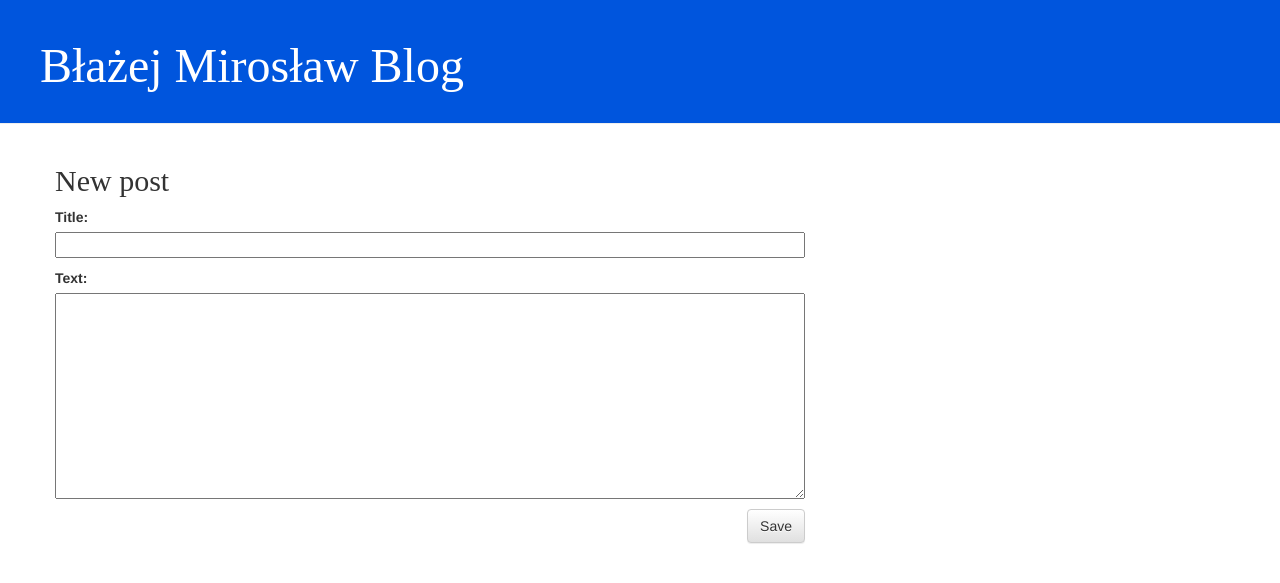
After one commit to BlazejMiroslaw/my-first-blog, a Django app: page /post/new in a window 1280 px wide. The commit adds this page. Shown: the top 583 px of the page. Run offline with Django 5.2, Linux system fonts and the light colour scheme; some libraries are stand-ins or nearby versions.

Commit message:
dodawanie, edytowanie postów, tylko dla admina

```diff
--- /dev/null
+++ b/blog/forms.py
@@ -0,0 +1,9 @@
+from django import forms
+
+from .models import Post
+
+class PostForm(forms.ModelForm):
+
+    class Meta:
+        model = Post
+        fields = ('title', 'text',)
--- a/blog/templates/blog/base.html
+++ b/blog/templates/blog/base.html
@@ -10,6 +10,9 @@
     <body>
     <div class="page-header">
         <h1><a href="/">Błażej Mirosław Blog</a></h1>
+        {% if user.is_authenticated %}
+            <a href="{% url 'post_new' %}" class="top-menu"><span class="glyphicon glyphicon-plus"></span></a>
+        {% endif %}
     </div>
     <div class="content container">
         <div class="row">
--- a/blog/templates/blog/post_detail.html
+++ b/blog/templates/blog/post_detail.html
@@ -7,6 +7,9 @@
                 {{ post.published_date }}
             </div>
         {% endif %}
+        {% if user.is_authenticated %}
+             <a class="btn btn-default" href="{% url 'post_edit' pk=post.pk %}"><span class="glyphicon glyphicon-pencil"></span></a>
+        {% endif %}
         <h2>{{ post.title }}</h2>
         <p>{{ post.text|linebreaksbr }}</p>
     </div>
--- /dev/null
+++ b/blog/templates/blog/post_edit.html
@@ -0,0 +1,9 @@
+{% extends 'blog/base.html' %}
+
+{% block content %}
+    <h2>New post</h2>
+    <form method="POST" class="post-form">{% csrf_token %}
+        {{ form.as_p }}
+        <button type="submit" class="save btn btn-default">Save</button>
+    </form>
+{% endblock %}
--- a/blog/urls.py
+++ b/blog/urls.py
@@ -4,4 +4,7 @@ from . import views
 urlpatterns = [
     path('', views.post_list, name='post_list'),
     path('post/<int:pk>/', views.post_detail, name='post_detail'),
+    path('post/new', views.post_new, name='post_new'),
+    path('post/<int:pk>/edit/', views.post_edit, name='post_edit'),
+
 ]
--- a/blog/views.py
+++ b/blog/views.py
@@ -1,6 +1,8 @@
 from django.utils import timezone
 from .models import Post
 from django.shortcuts import render, get_object_or_404
+from .forms import PostForm
+
 
 
 def post_list(request):
@@ -10,3 +12,30 @@ def post_list(request):
 def post_detail(request, pk):
     post = get_object_or_404(Post, pk=pk)
     return render(request, 'blog/post_detail.html', {'post': post})
+
+def post_new(request):
+    if request.method == "POST":
+        form = PostForm(request.POST)
+        if form.is_valid():
+            post = form.save(commit=False)
+            post.author = request.user
+            post.published_date = timezone.now()
+            post.save()
+            return redirect('post_detail', pk=post.pk)
+    else:
+        form = PostForm()
+    return render(request, 'blog/post_edit.html', {'form': form})
+
+def post_edit(request, pk):
+    post = get_object_or_404(Post, pk=pk)
+    if request.method == "POST":
+        form = PostForm(request.POST, instance=post)
+        if form.is_valid():
+            post = form.save(commit=False)
+            post.author = request.user
+            post.published_date = timezone.now()
+            post.save()
+            return redirect('post_detail', pk=post.pk)
+    else:
+        form = PostForm(instance=post)
+    return render(request, 'blog/post_edit.html', {'form': form})
--- a/blog_django/urls.py
+++ b/blog_django/urls.py
@@ -20,4 +20,5 @@ from django.urls import path, include
 urlpatterns = [
     path('admin/', admin.site.urls),
     path('', include('blog.urls')),
+
 ]
```
